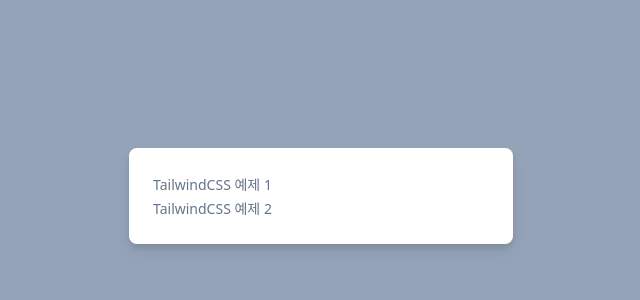
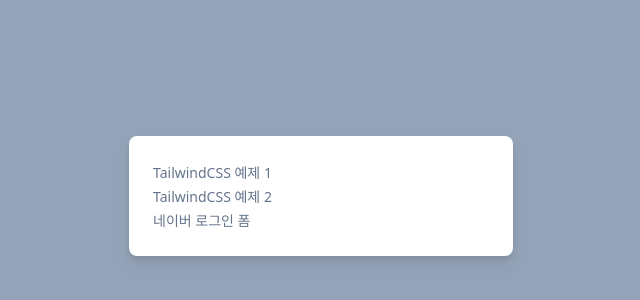
Before and after one commit to seulbinim/ssam-tailwindcss, a website: page src/index.html in a window 1280 px wide. Shown: the part 204-504 px from the top of the page, without its empty margins (319-959 px from the left). Drawn offline with Linux system fonts and the light colour scheme.

Commit message:
[실습] 예제 링크 추가

```diff
--- a/src/index.html
+++ b/src/index.html
@@ -11,6 +11,7 @@
     <ul>
       <li><a href="/views/example-01.html" class="inline-block text-sm">TailwindCSS 예제 1</a></li>
       <li><a href="/views/example-02.html" class="inline-block text-sm">TailwindCSS 예제 2</a></li>
+      <li><a href="/views/example-03.html" class="inline-block text-sm">네이버 로그인 폼</a></li>
     </ul>
 
   </div>
```
